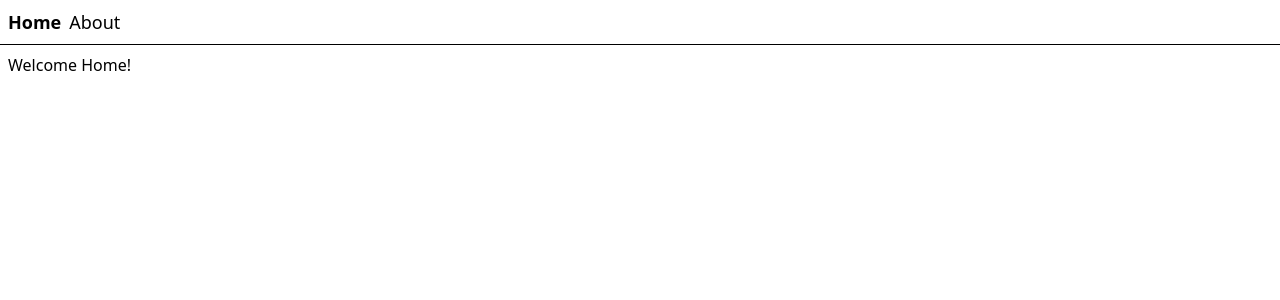
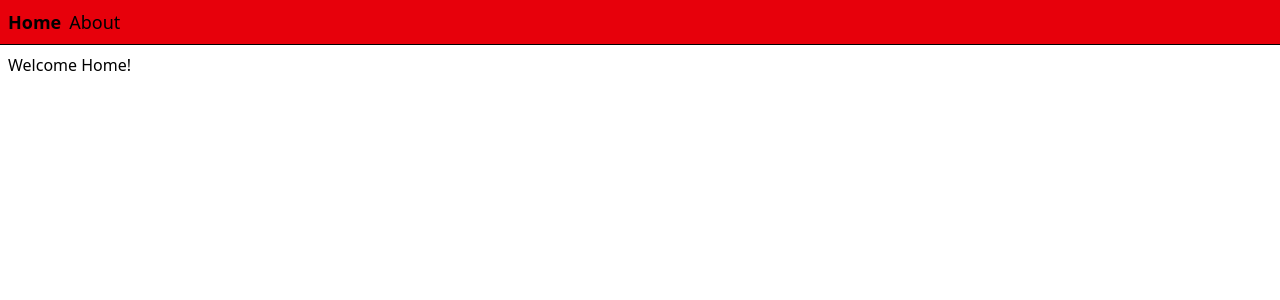
Before and after one commit to leo9iota/murderous-hack, a React (Vite) app in the folder frontend/: page / in a window 1280 px wide. Shown: the top 300 px of the page. Built offline with nearby package versions, Linux system fonts and the light colour scheme.

Commit message:
Add example styling

```diff
--- a/frontend/src/routes/__root.tsx
+++ b/frontend/src/routes/__root.tsx
@@ -10,7 +10,7 @@ export const Route = createRootRoute({
 function RootComponent() {
   return (
     <>
-      <div className='p-2 flex gap-2 text-lg'>
+      <div className='p-2 flex gap-2 bg-red-600 text-lg'>
         <Link
           to='/'
           activeProps={{
```
